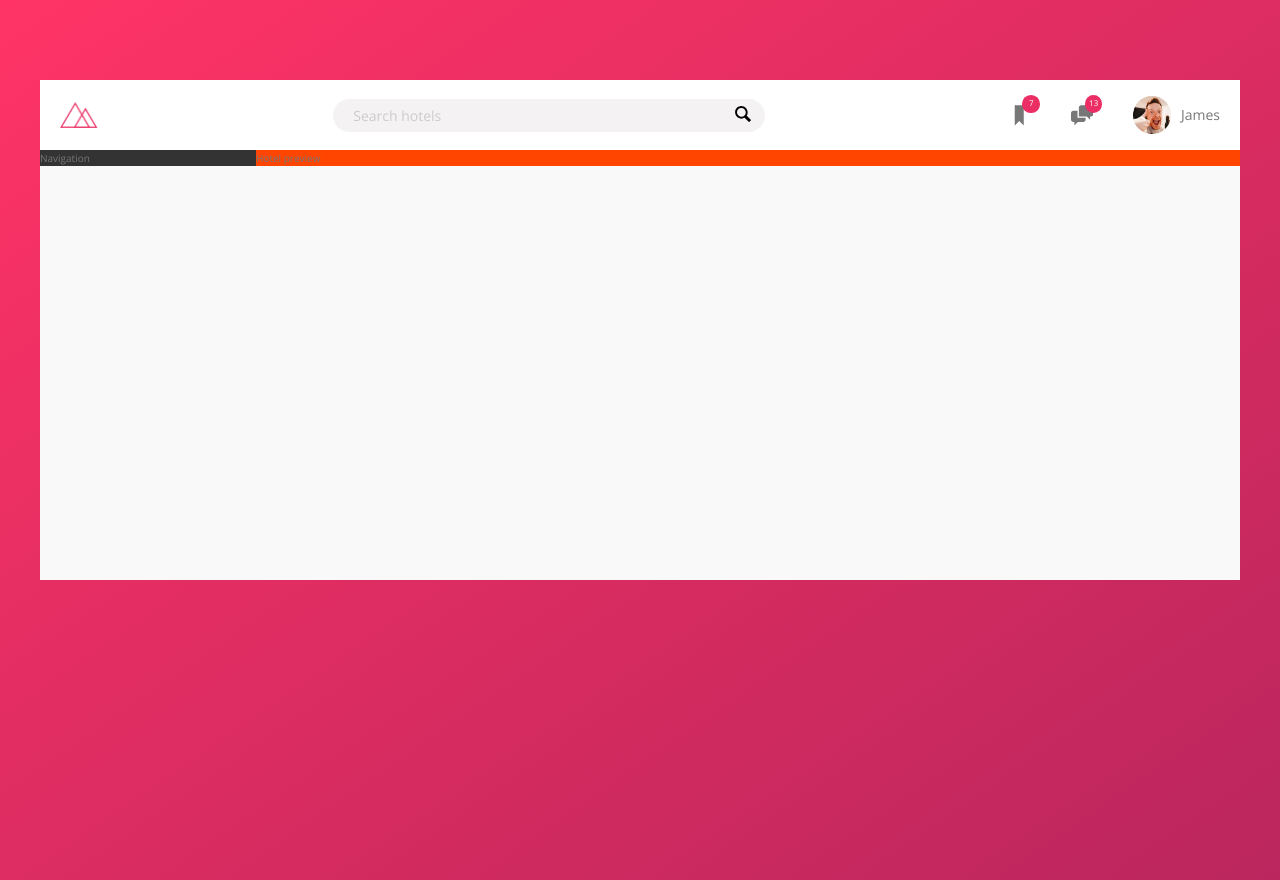
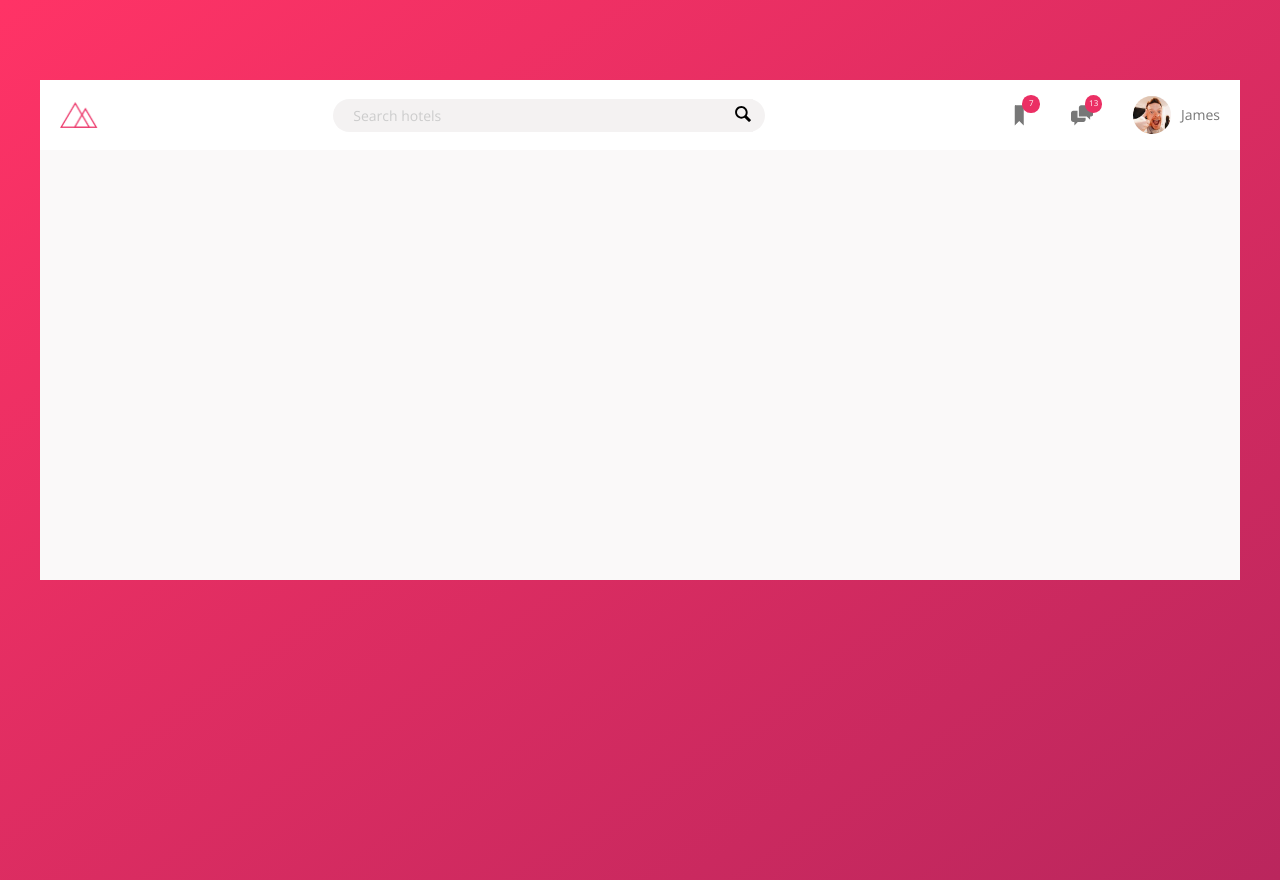
Before and after one commit to Imtiyaz-CHOUJAI/Trillo, a website: page index.html in a window 1280 px wide. Drawn offline with nearby package versions, Linux system fonts and the light colour scheme.

Commit message:
Update index.html

```diff
--- a/index.html
+++ b/index.html
@@ -50,13 +50,13 @@
         </header>
 
         <div class="content">
-            <nav class="sidebar">
+            <!-- <nav class="sidebar">
                 Navigation
             </nav>
 
             <main class="hotel-view">
                 Hotel preview
-            </main>
+            </main> -->
         </div>
     </div>
 </body>
```
